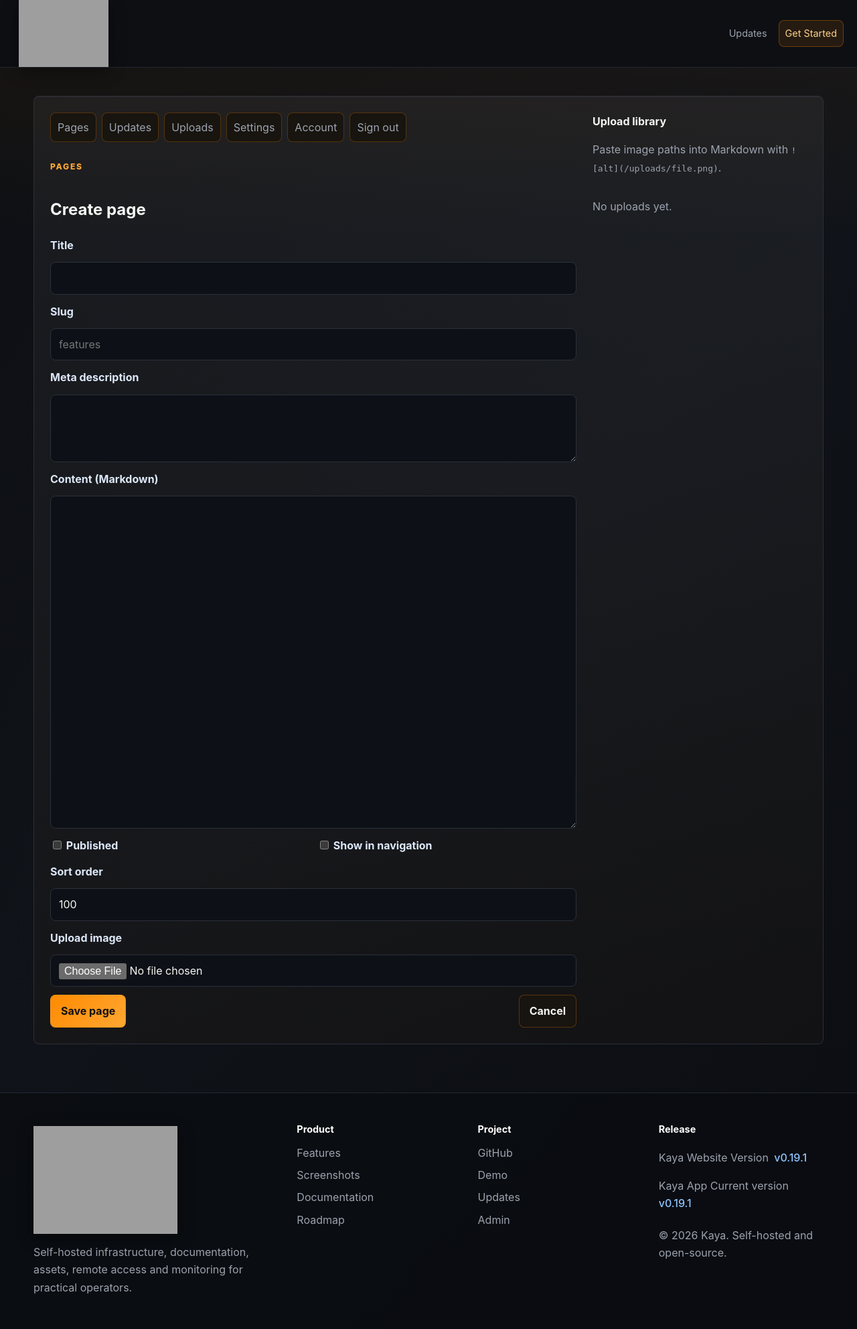
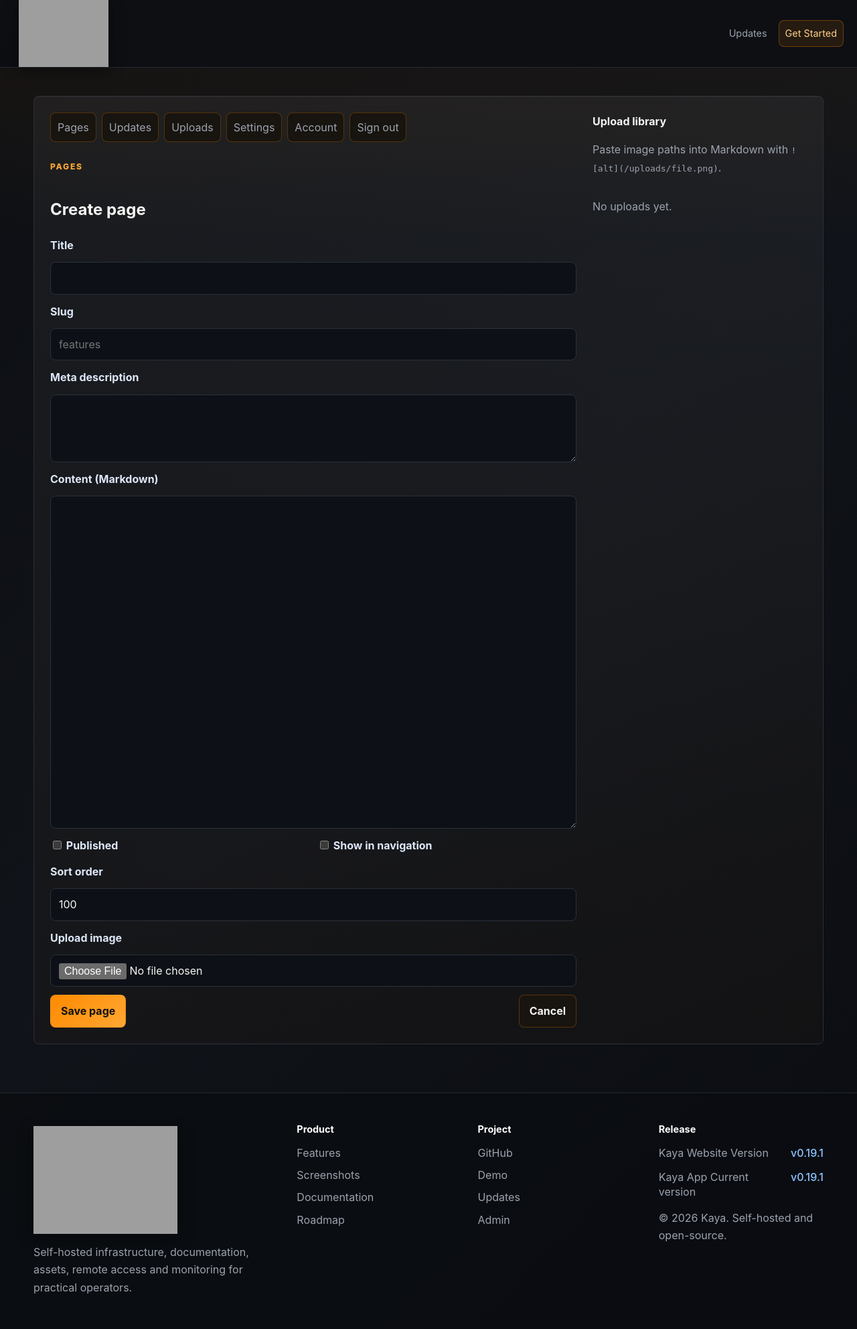
Before and after one commit to antybubbs/kaya-website, a FastAPI app: page /admin/pages/new in a window 1280 px wide. Shown: the whole page at 67% size. Run offline with FastAPI, Linux system fonts and the light colour scheme; the visitor is signed in with stand-in values (Sample User, id 1); data comes from the database, SQL or seed files in the repository; data that the repository does not hold is empty; some libraries are stand-ins or nearby versions; grey boxes are pictures that could not be loaded.

Commit message:
Commit for footer changes

```diff
--- a/app/static/styles.css
+++ b/app/static/styles.css
@@ -221,18 +221,31 @@ button, input, textarea { font: inherit; }
 
 .release-list {
   display: grid;
-  gap: 2px;
+  gap: 10px;
   margin: 10px 0 14px;
 }
 
 .release-item {
-  display: block;
+  display: grid;
+  grid-template-columns: minmax(0, 1fr) auto;
+  align-items: baseline;
+  gap: 10px;
 }
 
-.release-item strong {
-  margin-left: 4px;
+.release-item dt,
+.release-item dd {
+  margin: 0;
+}
+
+.release-item dt {
+  color: var(--muted);
+  line-height: 1.4;
+}
+
+.release-item dd {
   color: #8ec5ff;
   font-weight: 500;
+  white-space: nowrap;
 }
 
 .admin-screen { padding: 42px 0 72px; }
--- a/app/templates/layout.html
+++ b/app/templates/layout.html
@@ -54,10 +54,16 @@
           </div>
           <div>
             <h2>Release</h2>
-            <div class="release-list">
-              <p class="release-item"><span>Kaya Website Version</span><strong> {{ release_versions.website }}</strong></p>
-              <p class="release-item"><span>Kaya App Current version</span><strong> {{ release_versions.app }}</strong></p>
-            </div>
+            <dl class="release-list">
+              <div class="release-item">
+                <dt>Kaya Website Version</dt>
+                <dd>{{ release_versions.website }}</dd>
+              </div>
+              <div class="release-item">
+                <dt>Kaya App Current version</dt>
+                <dd>{{ release_versions.app }}</dd>
+              </div>
+            </dl>
             <p>&copy; 2026 Kaya. Self-hosted and open-source.</p>
           </div>
         </div>
```
